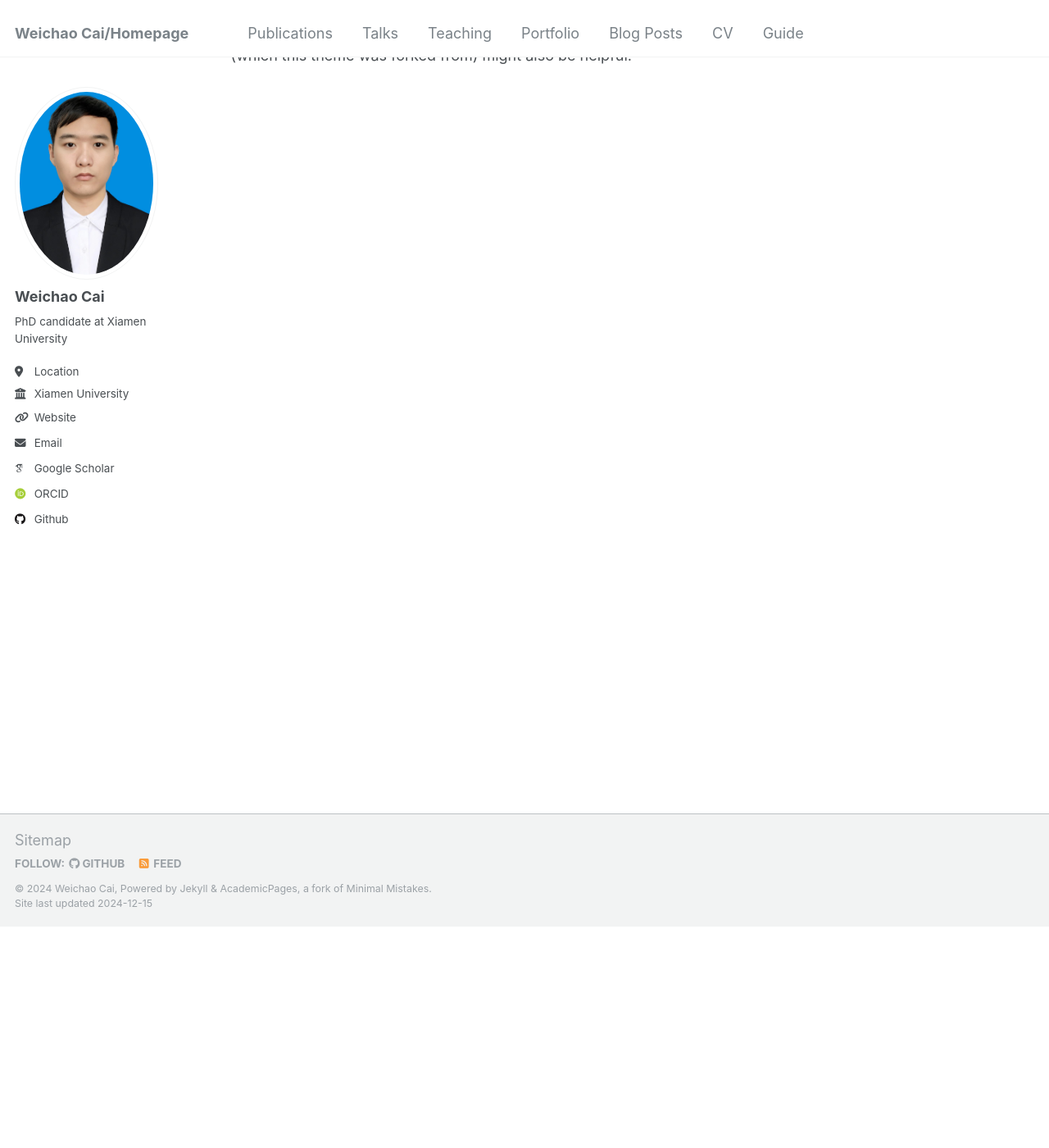
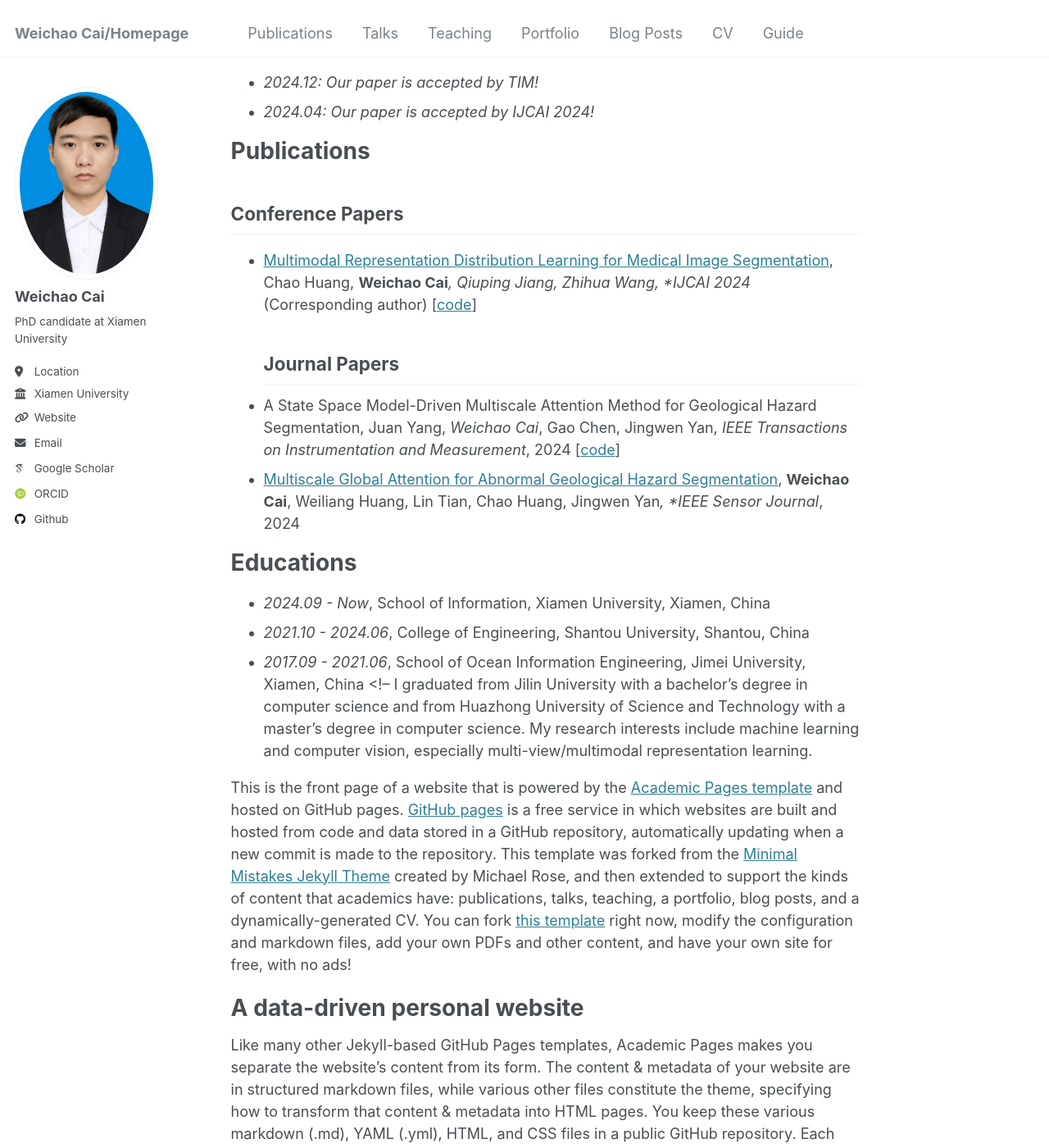
Before and after one commit to GPIOX/weichaocai.github.io, a Jekyll site: the page built from _pages/about.md, in a window 1280 px wide and 1400 px high, scrolled down 270 px. Shown: the whole window at 82% size. Built offline with Jekyll 4.4.1, drawn with Linux system fonts in a browser that asks for light colours; some web fonts are replaced; some of the changed text lies outside the part shown.

Commit message:
Update about.md

```diff
--- a/_pages/about.md
+++ b/_pages/about.md
@@ -7,9 +7,23 @@ redirect_from:
   - /about.html
 ---
 
-I am currently a PhD Candidate at the School of Information, Xiamen University, Xiamen, advised by [Yuan Fei (袁飞)](https://informatics.xmu.edu.cn/info/1021/24079.htm).
+I am currently a PhD Candidate at the School of Information, Xiamen University, Xiamen, advised by [Fei Yuan (袁飞)](https://informatics.xmu.edu.cn/info/1021/24079.htm). From 2023 to 2024, he was a visiting student with the School of Cyber Science and Technology, Shenzhen Campus of Sun Yat-sen University, Shenzhen, advised by [Huang Chao (黄超)](https://scst.sysu.edu.cn/members/members01/1406808.htm). My research interests include machine learning and computer vision, especially multi-view/multimodal representation learning and anomaly detection.
 
+# News
+- *2024.12: Our paper is accepted by TIM!*
+- *2024.04: Our paper is accepted by IJCAI 2024!*
 
+# Publications
+## Conference Papers
+- [Multimodal Representation Distribution Learning for Medical Image Segmentation](https://www.ijcai.org/proceedings/2024/459), Chao Huang, **Weichao Cai***, Qiuping Jiang, Zhihua Wang, *IJCAI 2024* (Corresponding author) [[code](https://github.com/GPIOX/Multimodal)]
+## Journal Papers
+- A State Space Model-Driven Multiscale Attention Method for Geological Hazard Segmentation, Juan Yang, *Weichao Cai*, Gao Chen, Jingwen Yan, *IEEE Transactions on Instrumentation and Measurement*, 2024 [[code](https://github.com/GPIOX/pub_geo_mmseg)]
+- [Multiscale Global Attention for Abnormal Geological Hazard Segmentation](https://ieeexplore.ieee.org/abstract/document/10492495), **Weichao Cai**, Weiliang Huang, Lin Tian, Chao Huang, Jingwen Yan*, *IEEE Sensor Journal*, 2024
+
+# Educations
+- *2024.09 - Now*, School of Information, Xiamen University, Xiamen, China
+- *2021.10 - 2024.06*, College of Engineering, Shantou University, Shantou, China
+- *2017.09 - 2021.06*, School of Ocean Information Engineering, Jimei University, Xiamen, China
 <!--
 I graduated from Jilin University with a bachelor’s degree in computer science and from Huazhong University of Science and Technology with a master’s degree in computer science. My research interests include machine learning and computer vision, especially multi-view/multimodal representation learning.
 
@@ -49,8 +63,11 @@ Many people use a git client to create files on their local computer and then pu
 
 Example: editing a markdown file for a talk
 ![Editing a markdown file for a talk](/images/editing-talk.png)
--->
+
 
 For more info
 ------
-More info about configuring Academic Pages can be found in [the guide](https://academicpages.github.io/markdown/), the [growing wiki](https://github.com/academicpages/academicpages.github.io/wiki), and you can always [ask a question on GitHub](https://github.com/academicpages/academicpages.github.io/discussions). The [guides for the Minimal Mistakes theme](https://mmistakes.github.io/minimal-mistakes/docs/configuration/) (which this theme was forked from) might also be helpful.
+More info about configuring Academic Pages can be found in [the guide](https://academicpages.github.io/markdown/), the [growing wiki](https://github.com/academicpages/academicpages.github.io/wiki), and
+you can always [ask a question on GitHub](https://github.com/academicpages/academicpages.github.io/discussions). The [guides for the Minimal Mistakes theme](https://mmistakes.github.io/minimal-
+mistakes/docs/configuration/) (which this theme was forked from) might also be helpful.
+-->
```
